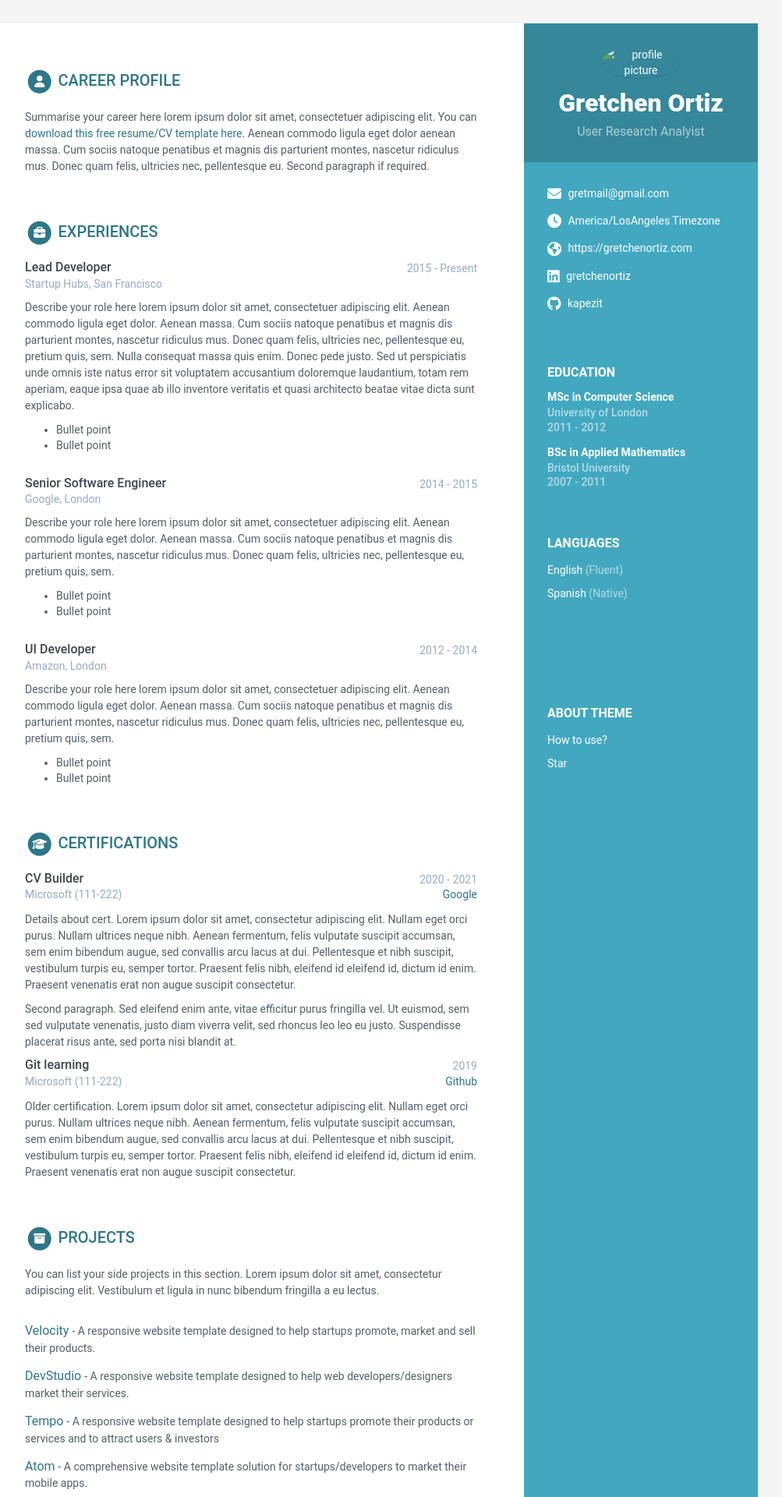
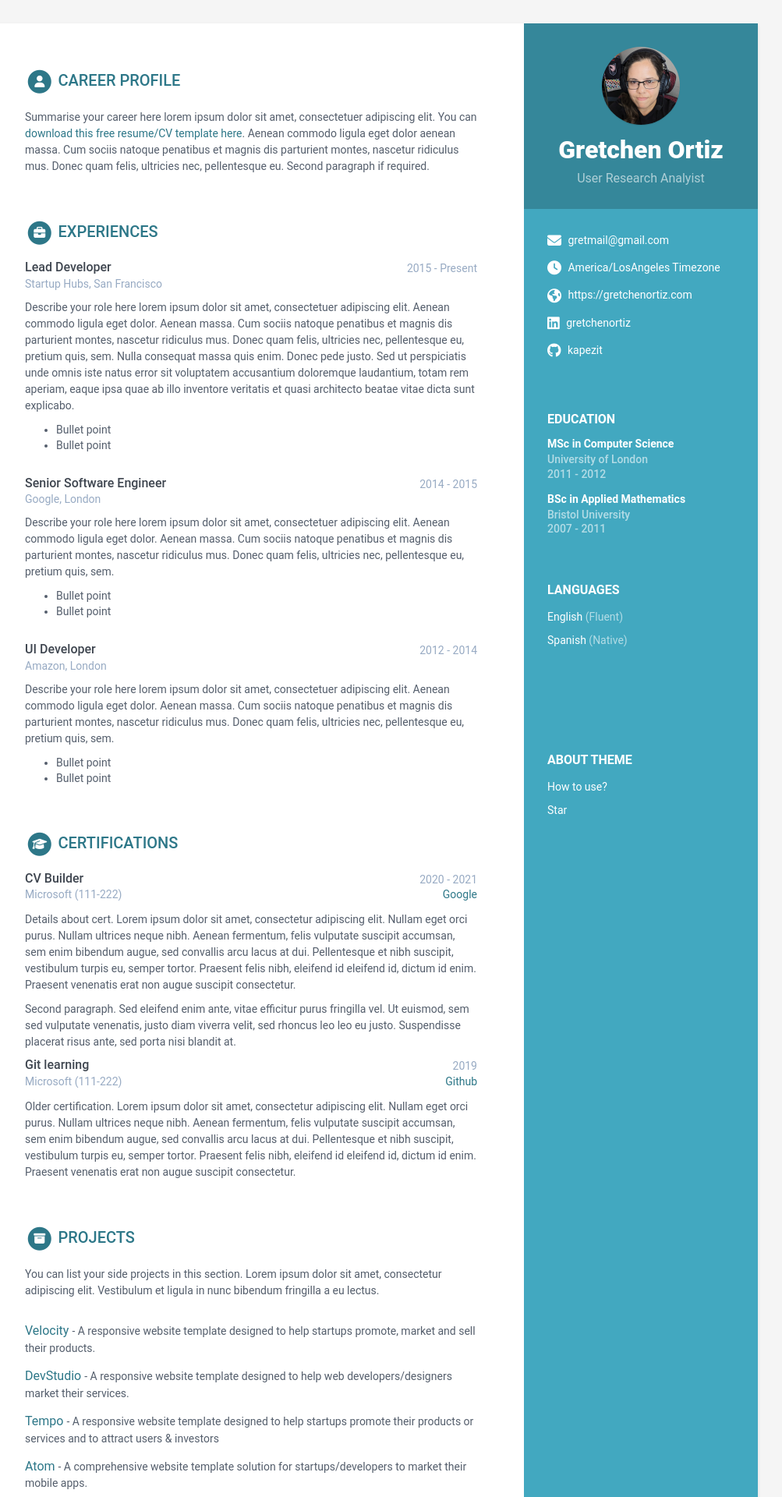
Before and after one commit to kapezit/kapezit.github.io, a Jekyll site: the page built from index.html, in a window 1280 px wide. Shown: the top 1920 px of the page at 78% size, without its empty margins (168-1171 px from the left). Built offline with Jekyll 4.4.1, drawn with Linux system fonts in a browser that asks for light colours.

Commit message:
Update data.yml

```diff
--- a/_data/data.yml
+++ b/_data/data.yml
@@ -10,7 +10,7 @@ sidebar:
     # Profile information
     name: Gretchen Ortiz
     tagline: User Research Analyist
-    avatar: assets/images/displayimage2.png  #place a 100x100 picture inside /assets/images/ folder and provide the name of the file below
+    avatar: displayimage2.png  #place a 100x100 picture inside /assets/images/ folder and provide the name of the file below
 
     # Sidebar links
     email: gretmail@gmail.com
```
